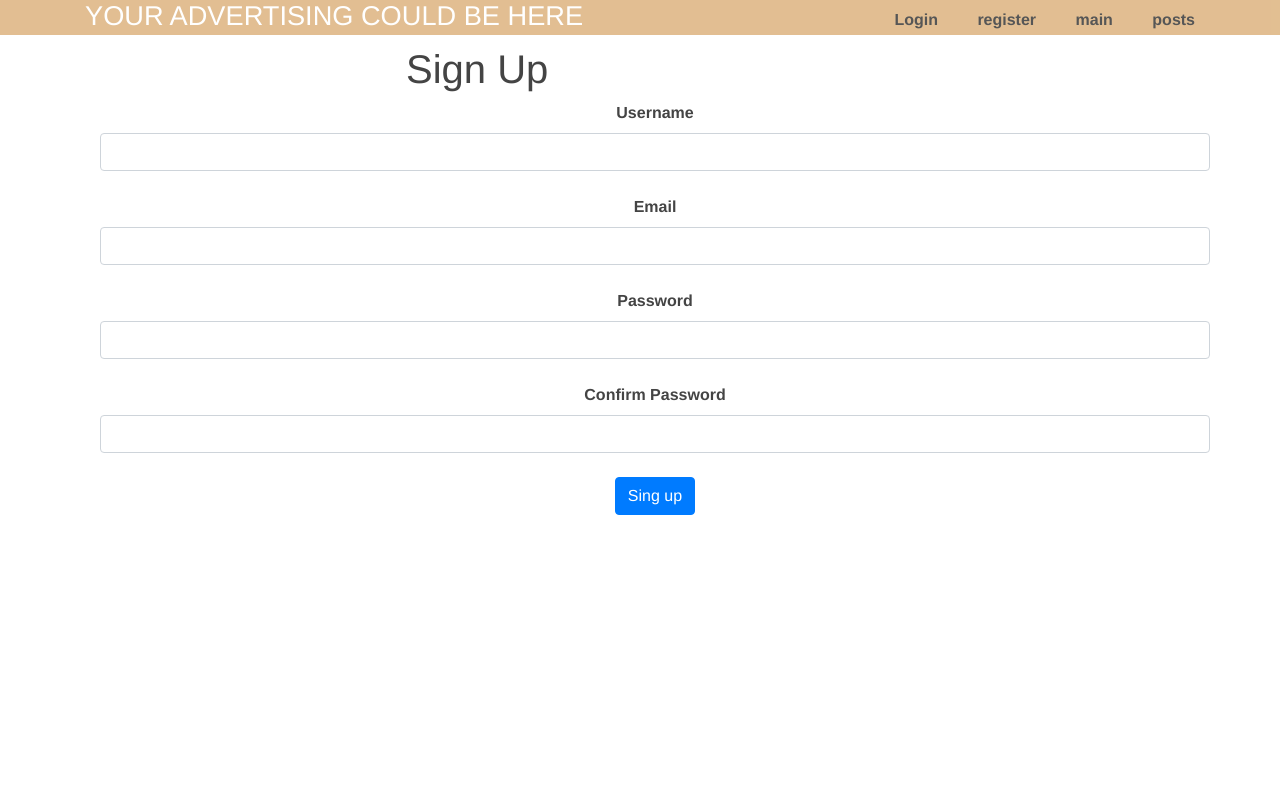
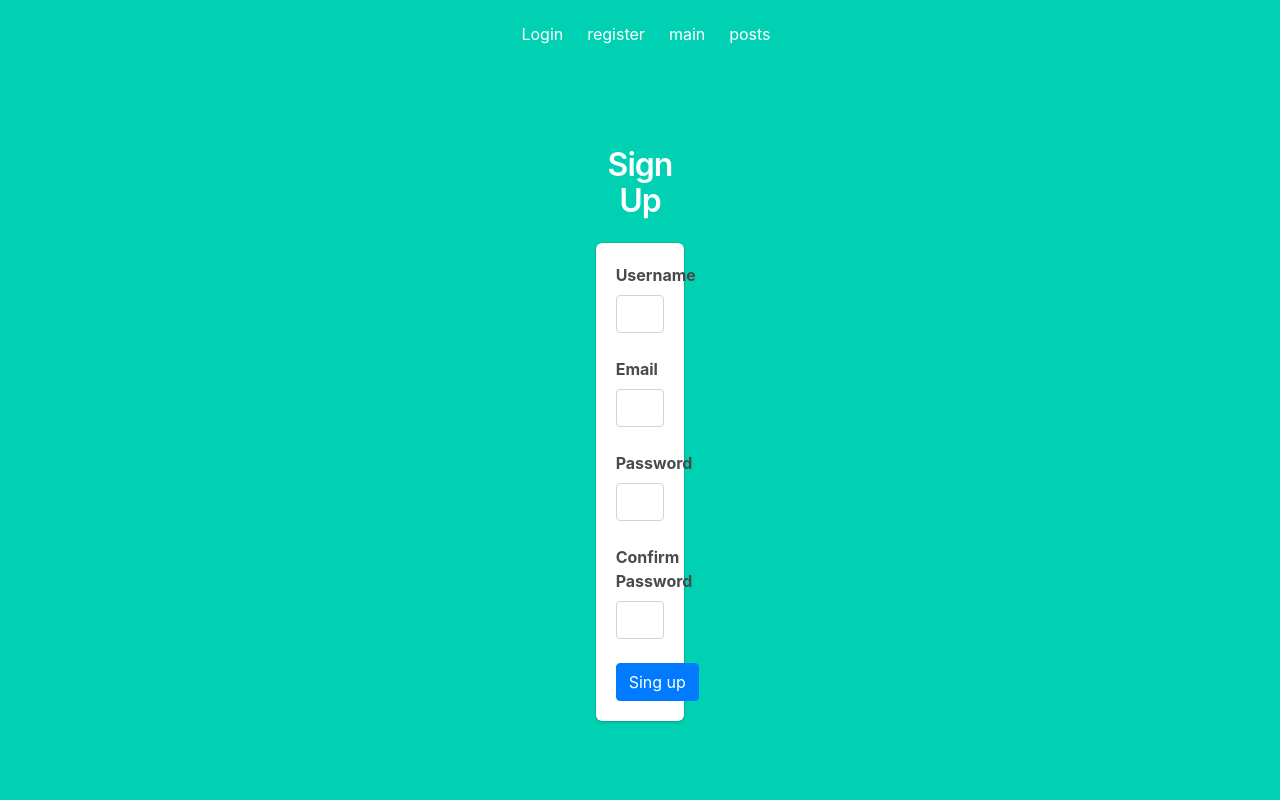
Before and after one commit to IvanPadalka/flaskDeploy, a Flask app: page /register in a window 1280 px wide. Run offline with Flask 2, Linux system fonts and the light colour scheme; some libraries are stand-ins or nearby versions.

Commit message:
some changes

```diff
--- a/app/blueprints/auth/templates/auth/register.html
+++ b/app/blueprints/auth/templates/auth/register.html
@@ -2,9 +2,9 @@
 
 {% block content %}
 
-<div class="container">
-    <div class="text-center">
-        <h1>Sign Up</h1>
+<div class="column is-4 is-offset-4">
+    <h3 class="title">Sign Up</h3>
+    <div class="box">
         {% from "_render_field.html" import render_field %}
         <form action="{{url_for('auth.register')}}" method="post" novalidate>
             {{ form.hidden_tag() }}
--- a/app/templates/layout.html
+++ b/app/templates/layout.html
@@ -1,41 +1,44 @@
 <!DOCTYPE html>
 <html>
   <head>
-    <title>Flask app</title>
+    <title>My blog</title>
     <link rel="stylesheet" href="https://stackpath.bootstrapcdn.com/bootstrap/4.3.1/css/bootstrap.min.css" integrity="sha384-ggOyR0iXCbMQv3Xipma34MD+dH/1fQ784/j6cY/iJTQUOhcWr7x9JvoRxT2MZw1T" crossorigin="anonymous">
     <link rel="stylesheet" href="{{ url_for('static', filename='css/main.css') }}">
-
+    <link rel="stylesheet" href="https://cdnjs.cloudflare.com/ajax/libs/bulma/0.7.2/css/bulma.min.css" />
   </head >
 
   <body>
-
-    <header>
-
+  <section class="hero is-primary is-fullheight">
       <div class="container">
-        <h1 class="logo">your advertising could be here</h1>
+        <div class="hero-head">
+          <nav class="navbar">
+            <div class="container">
+              <div id="navbarMenuHeroA" class="navbar-menu">
                 {% for cat, msg in get_flashed_messages(True) %}
                   <ul class="list-group">
                     <li class="list-group-item list-group-item-{{cat}}">{{msg}}</li>
                   </ul>
                 {%endfor %}
-        <strong><nav>
-          <ul class="menu">
+                <div class="navbar-end">
                     {% if current_user.is_anonymous %}
-            <li><a href="{{ url_for('auth.login') }}">Login</a></li>
-            <li><a href="{{ url_for('auth.register') }}">register</a></li>
+                    <a href="{{ url_for('auth.login') }}"  class="navbar-item">Login</a>
+                    <a href="{{ url_for('auth.register') }}"  class="navbar-item">register</a>
                     {% else %}
-            <li><a href="{{ url_for('auth.register') }}">register</a></li>
-            <li><a href="{{ url_for('account.account') }}">account</a></li>
-            <li><a href="{{ url_for('auth.logout') }}">logout</a></li>
+                    <a href="{{ url_for('auth.register') }}"  class="navbar-item">register</a>
+                    <a href="{{ url_for('account.account') }}"  class="navbar-item">account</a>
+                    <a href="{{ url_for('auth.logout') }}"  class="navbar-item">logout</a>
 
                     {% endif %}
-            <li><a href="{{ url_for('general.to_main') }}">main</a></li>
-            <li><a href="{{ url_for('posts.posts') }}">posts</a></li>
+                    <a href="{{ url_for('general.to_main') }}"   class="navbar-item">main</a>
+                    <a href="{{ url_for('posts.posts') }}"   class="navbar-item">posts</a>
+                          </div>
+                        </div>
+                    </div>
+                </nav>
+            </div>
 
-          </ul>
-        </nav></strong>
       </div>
-    </header>
+
     <div class="container">
       {% block content %}
       {% endblock %}
```
Lines whose indentation alone changed are shown as unchanged.
